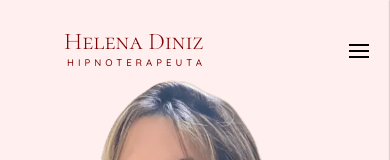
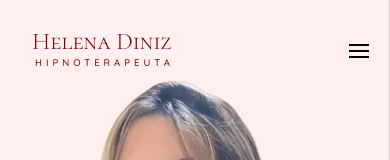
Before and after one commit to rlxmts/helena-diniz-react, a React (Create React App) app: page / in a window 390 px wide. Shown: the top 160 px of the page. Built offline with nearby package versions, Linux system fonts and the light colour scheme.

Commit message:
:wrench: Ajuste logo mobile

```diff
--- a/src/components/common/Logo/index.js
+++ b/src/components/common/Logo/index.js
@@ -33,7 +33,6 @@ const LogoBox = styled.a`
 
     @media screen and (max-width: 668px){
 
-        padding-left:2rem;
 
         &::before{
 
```
